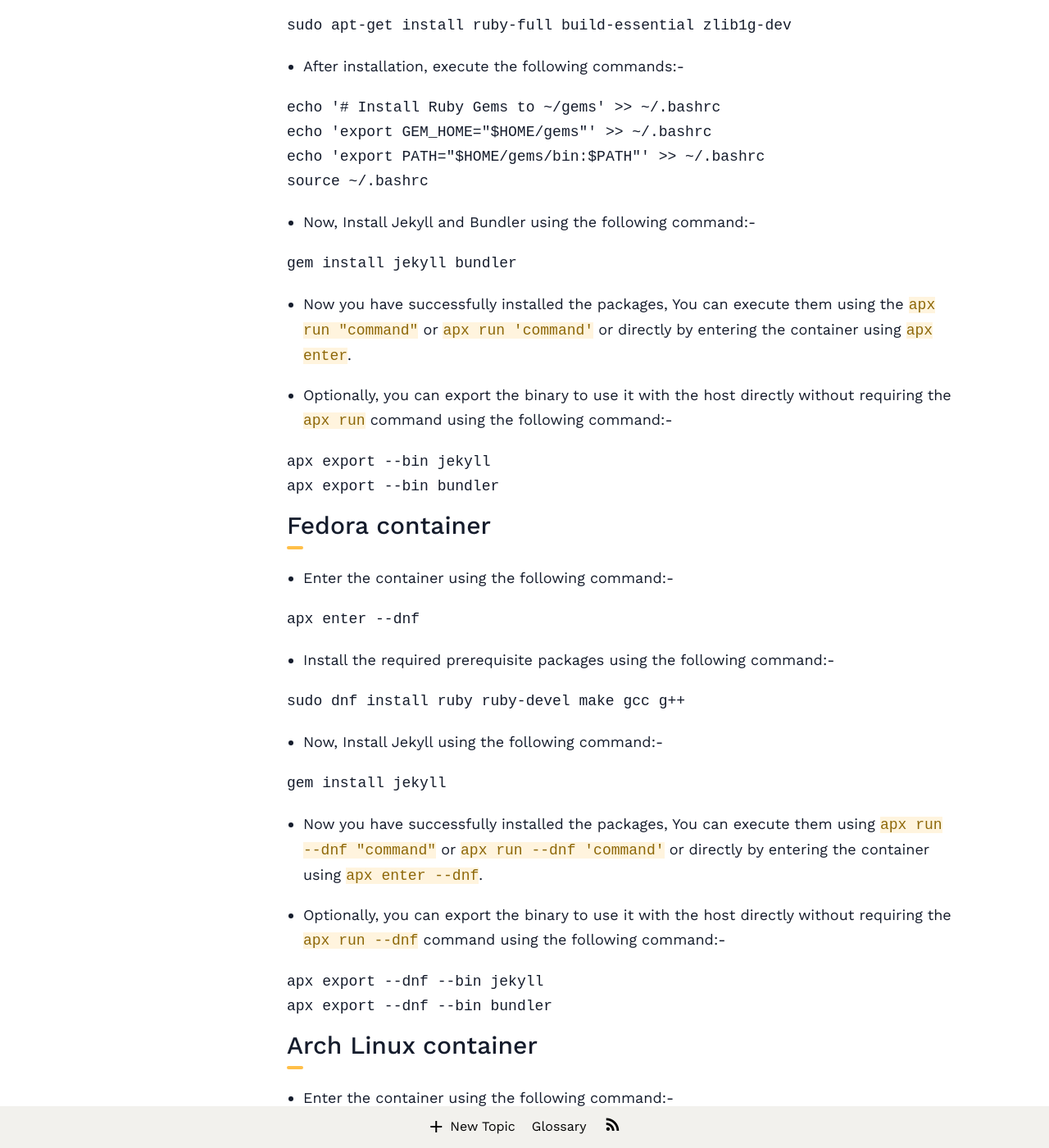
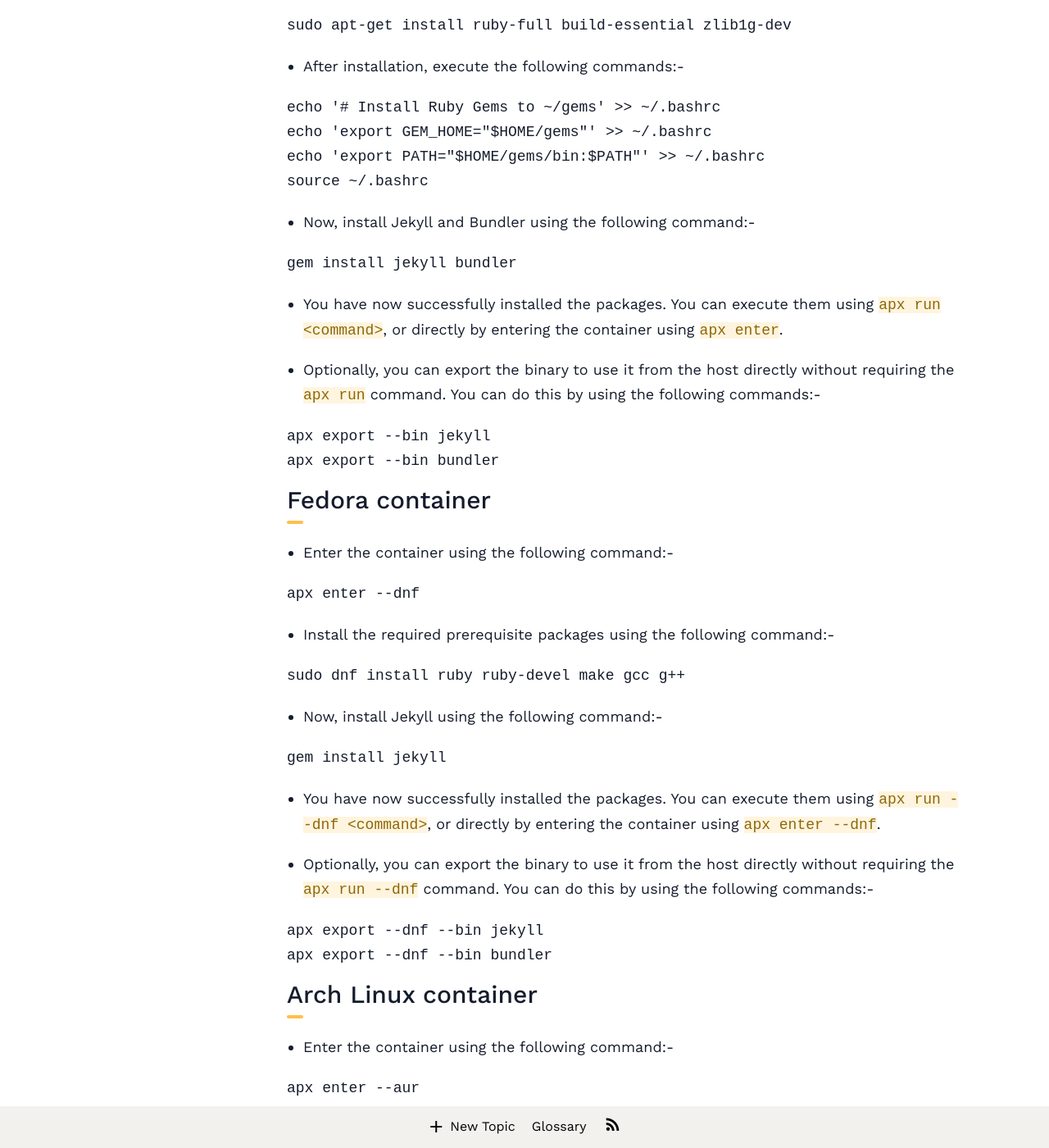
Before and after one commit to Vanilla-OS/handbook, a Jekyll site: the page built from _posts/2023-01-23-install-jekyll-and-bundler.md, in a window 1280 px wide and 1400 px high, scrolled down 817 px. Shown: the whole window at 82% size. Built offline with Jekyll 4.4.1, drawn with Linux system fonts in a browser that asks for light colours; nearby versions of some CDN libraries; a style sheet for code colours, icons or effects is not loaded; some of the changed text lies outside the part shown.

Commit message:
Apply suggestions from code review
Co-authored-by: Monster <114881134+MonsterObserver@users.noreply.github.com>

````diff
--- a/_posts/2023-01-23-install-jekyll-and-bundler.md
+++ b/_posts/2023-01-23-install-jekyll-and-bundler.md
@@ -41,15 +41,15 @@
 source ~/.bashrc
 ```
 
-- Now, Install Jekyll and Bundler using the following command:-
+- Now, install Jekyll and Bundler using the following command:-
 
 ```bash
 gem install jekyll bundler
 ```
 
-- Now you have successfully installed the packages, You can execute them using the `apx run "command"` or `apx run 'command'` or directly by entering the container using `apx enter`.
+- You have now successfully installed the packages. You can execute them using `apx run <command>`, or directly by entering the container using `apx enter`.
 
-- Optionally, you can export the binary to use it with the host directly without requiring the `apx run` command using the following command:-
+- Optionally, you can export the binary to use it from the host directly without requiring the `apx run` command. You can do this by using the following commands:-
 
 ```bash
 apx export --bin jekyll
@@ -69,15 +69,15 @@
 sudo dnf install ruby ruby-devel make gcc g++
 ```
 
-- Now, Install Jekyll using the following command:-
+- Now, install Jekyll using the following command:-
 
 ```bash
 gem install jekyll
 ```
 
-- Now you have successfully installed the packages, You can execute them using `apx run --dnf "command"` or `apx run --dnf 'command'` or directly by entering the container using `apx enter --dnf`.
+- You have now successfully installed the packages. You can execute them using `apx run --dnf <command>`, or directly by entering the container using `apx enter --dnf`.
 
-- Optionally, you can export the binary to use it with the host directly without requiring the `apx run --dnf` command using the following command:-
+- Optionally, you can export the binary to use it from the host directly without requiring the `apx run --dnf` command. You can do this by using the following commands:-
 
 ```bash
 apx export --dnf --bin jekyll
@@ -97,15 +97,15 @@
 sudo pacman -S ruby base-devel
 ```
 
-- Now, Install Jekyll using the following command:-
+- Now, install Jekyll using the following command:-
 
 ```bash
 gem install jekyll
 ```
 
-- Now you have successfully installed the packages, You can execute them using the `apx run --aur "command"` or `apx run --aur 'command'` or directly by entering the container using `apx enter --aur`.
+- You have now successfully installed the packages. You can execute them using `apx run --aur <command>`, or directly by entering the container using `apx enter --aur`.
 
-- Optionally, you can export the binary to use it with the host directly without requiring the `apx run --aur` command using the following command:-
+- Optionally, you can export the binary to use it with the host directly without requiring the `apx run --aur` command. You can do this by using the following commands:-
 
 ```bash
 apx export --aur --bin jekyll
````
Also changed, not shown: other parts of _posts/2023-01-23-install-jekyll-and-bundler.md (+6 -6 lines), _posts/2022-11-05-installation.md (+1 -1 lines), _posts/2022-11-11-contributing.md (+4 -4 lines), _posts/2023-01-11-install-vpn-from-file.md (+2 -2 lines), _posts/2023-01-19-change-default-shell.md (+4 -4 lines), README.md.
